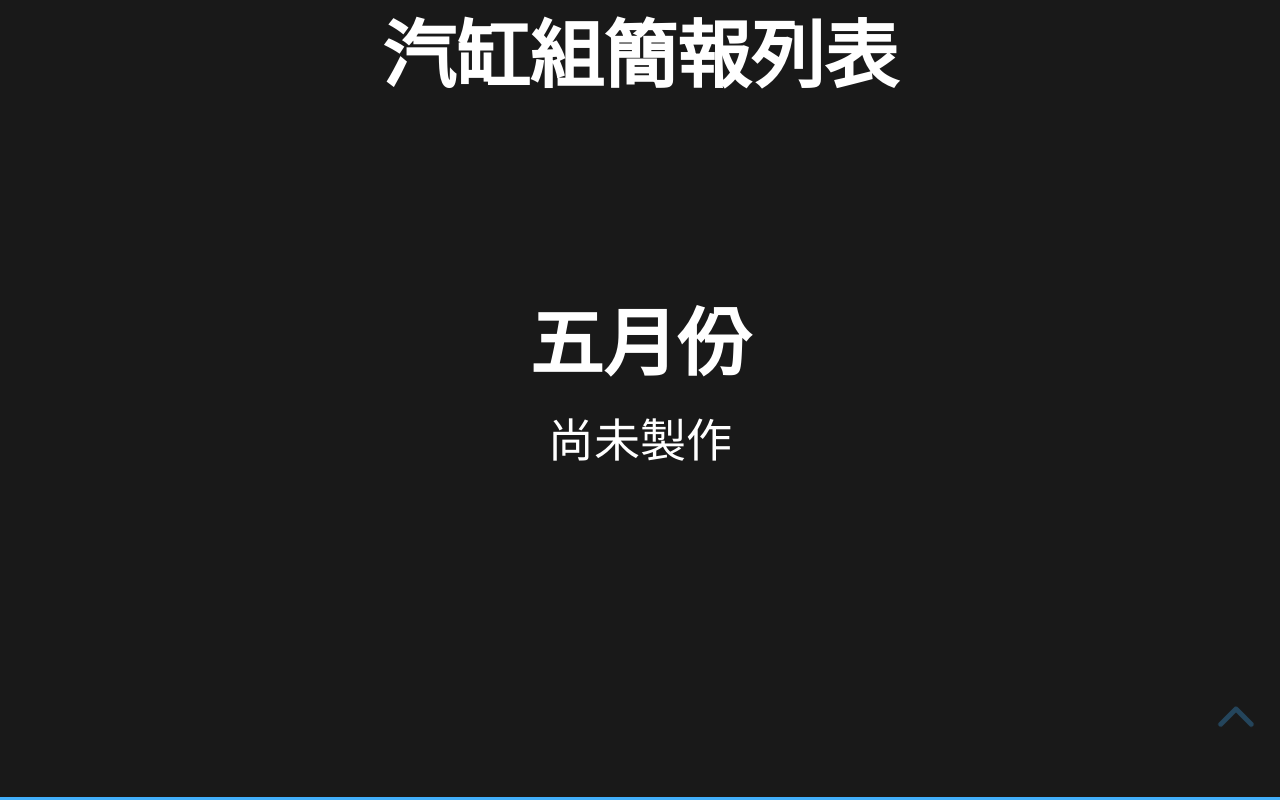
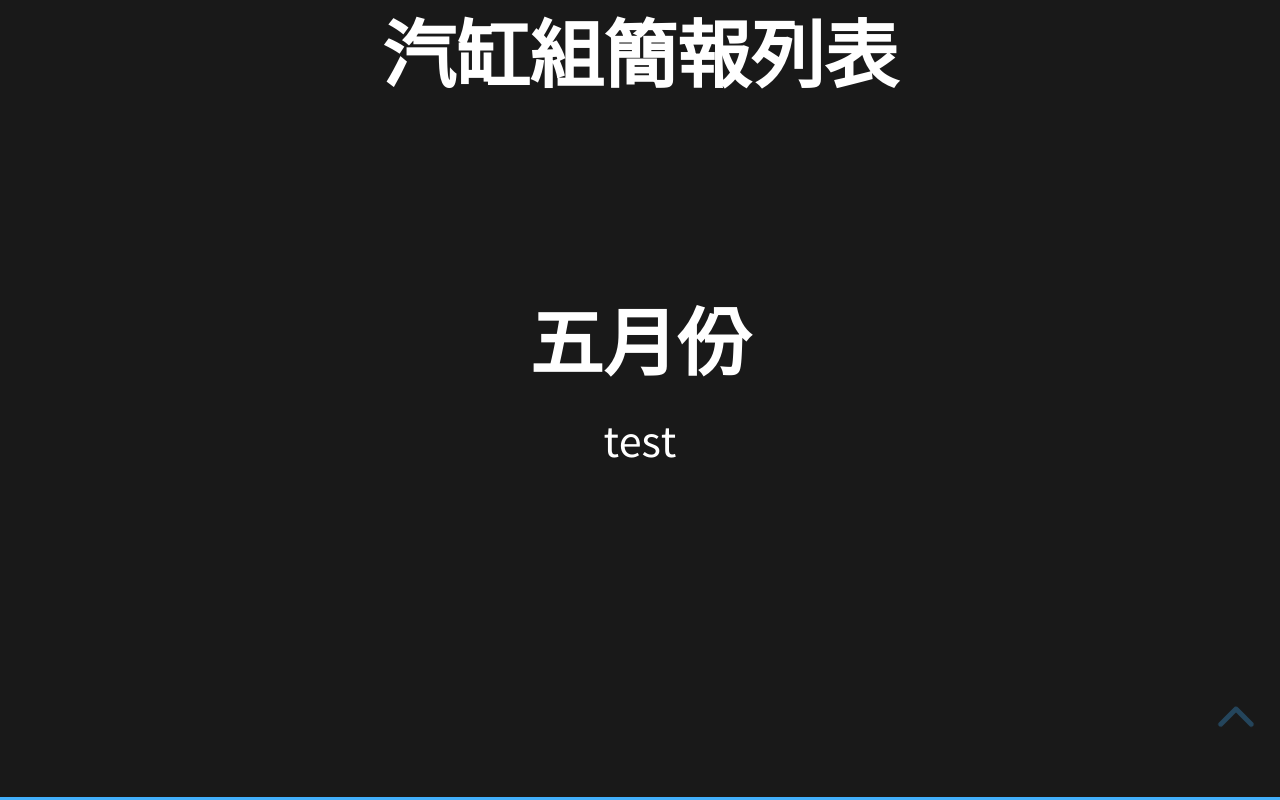
Before and after one commit to Naikagvtfe/PPT, a plain HTML site: page index.html in a window 1280 px wide. Both pictures are taken after a click on the button "below slide". Drawn offline with Linux system fonts and the light colour scheme.

Commit message:
PPT test

```diff
--- a/index.html
+++ b/index.html
@@ -37,7 +37,7 @@
             <section>
                 <h2>五月份</h2>
                 <p>
-                    尚未製作
+                    test
                 </p>
             </section>
 
```
